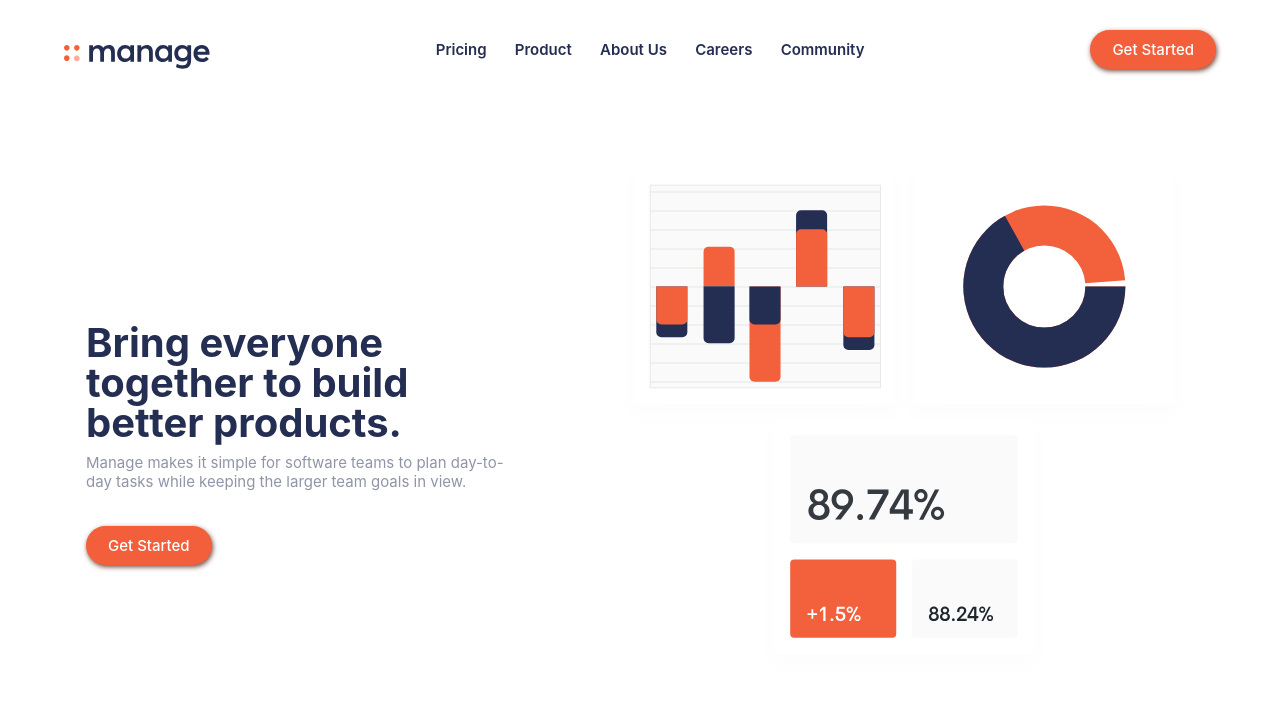
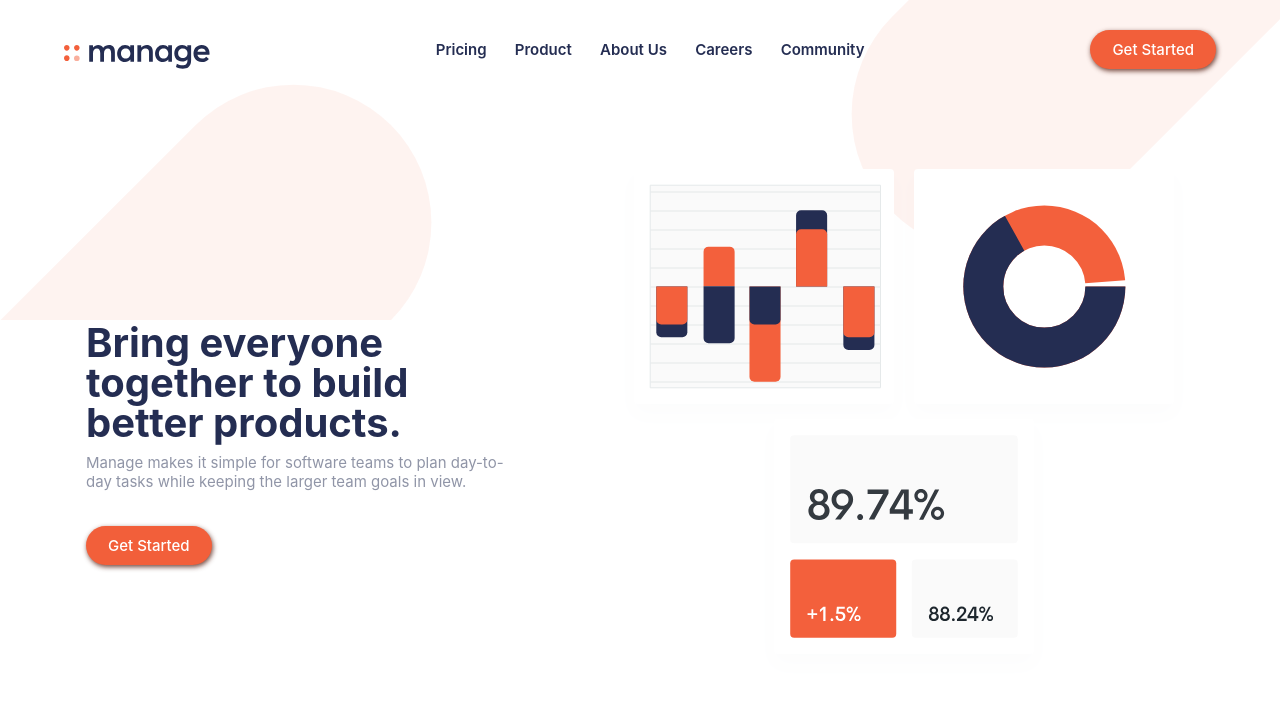
Before and after one commit to paminus-kingori/Manage-landing-page, a plain HTML site: page index.html in a window 1280 px wide. Shown: the top 725 px of the page. Drawn offline with Linux system fonts and the light colour scheme.

Commit message:
bg remaining

```diff
--- a/manage.css
+++ b/manage.css
@@ -1,6 +1,6 @@
 *{
     font-family: 'Be Vietnam',-apple-system, BlinkMacSystemFont, 'Segoe UI',
-    Roboto, Oxygen, Ubuntu, Cantarell, 'Open Sans', 'Helvetica Neue', sans-serif;
+    Roboto, Oxygen, Ubuntu,  sans-serif;
     font-size: 15px;
     font-weight: 400;
     color: hsl(227, 12%, 61%);
@@ -10,8 +10,9 @@
 }
 body{
     margin: 0;
-
-    /* background-image: url("images/bg-simplify-section-mobile.svg"); */
+    background-size: contain;
+    background-repeat: no-repeat;
+     background-image: url("images/bg-desk.svg");
 }
 .main{
 max-width:90%;
@@ -72,7 +73,8 @@ position: relative;
     color: hsl(12, 93%, 73%);
 }
 .get:hover{
-    background-color: hsl(12, 93%, 73%);
+    background-color: #fa947a;
+    color: #f3603c;
 }
 .white{
     background-color: white;
```
Also changed, not shown: images/bg-desk.svg (added), images/bg-simplify-section-desktop.svg.
